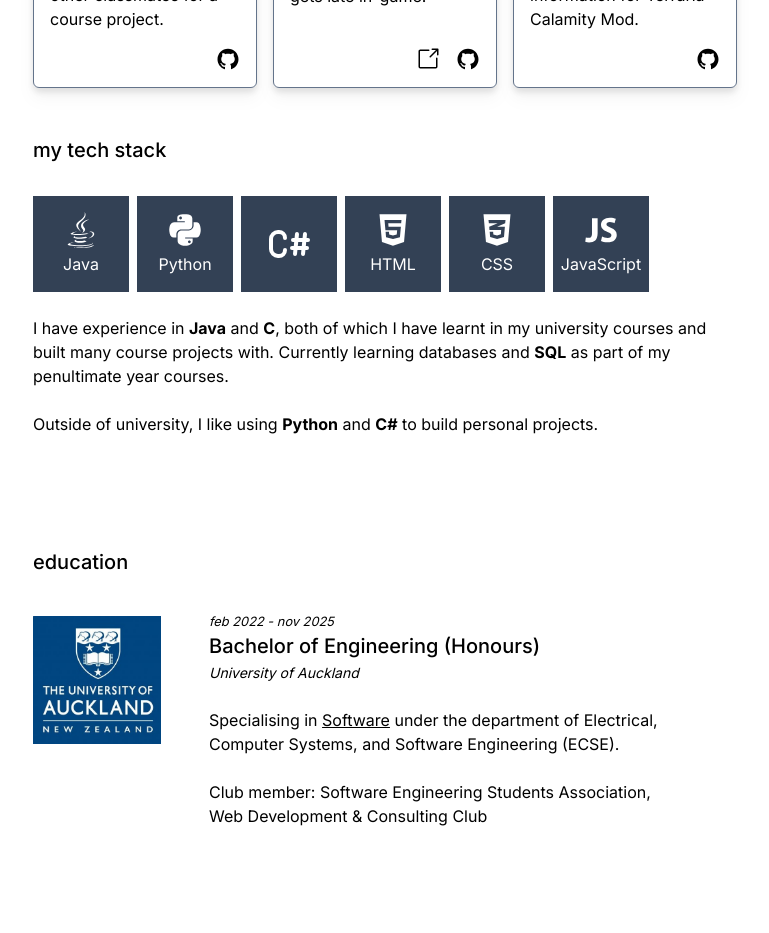
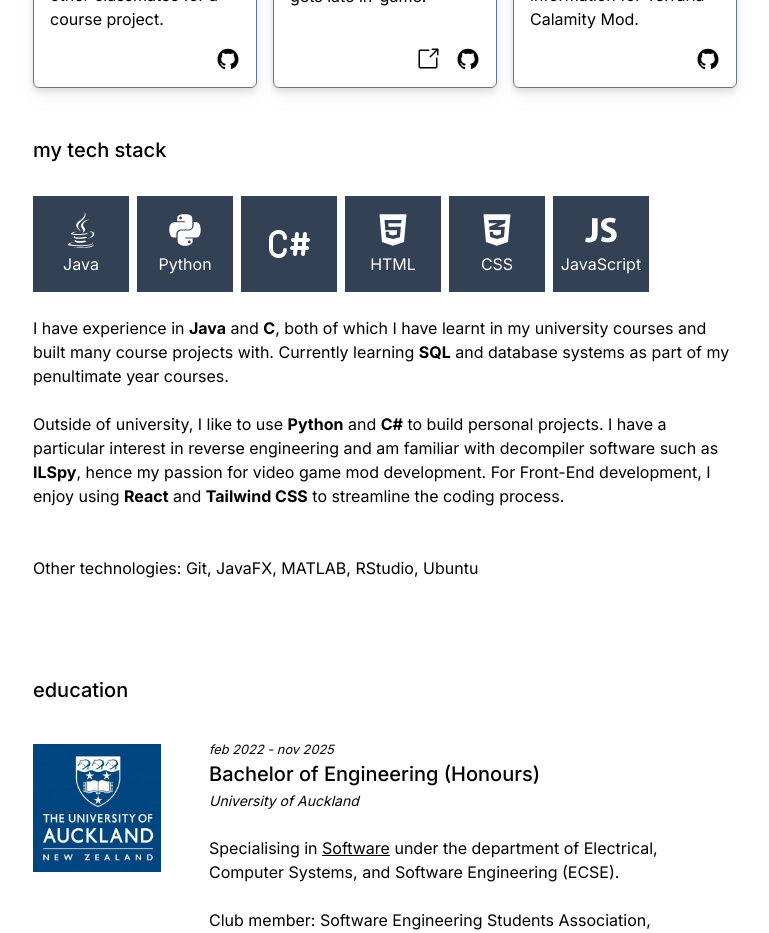
Before and after one commit to twoandtwelve/twoandtwelve.github.io, a React (Vite) app: page / in a window 1280 px wide. Shown: the part 1100-2033 px from the top of the page, without its empty margins (255-1024 px from the left). Built offline with nearby package versions, Linux system fonts and the light colour scheme.

Commit message:
added more in my tech stack section

```diff
--- a/src/components/About.jsx
+++ b/src/components/About.jsx
@@ -10,7 +10,7 @@ import { IoLogoJavascript } from "react-icons/io";
 export default function About() {
     return (
         <section id='about' className='max-w-3xl mx-auto px-8 py-6'>
-            <div className='pb-28'>
+            <div className='pb-24'>
                 <h2 className='mb-8 font-medium text-xl'>my tech stack</h2>
                 <div className='flex flex-col'>
                     <div className='flex gap-2 flex-col sm:flex-row mb-6'>
@@ -45,14 +45,16 @@ export default function About() {
                     <p>
                         I have experience in <strong>Java</strong> and <strong>C</strong>, both of which I have learnt in my
                         university courses and built many course projects with.
-                        Currently learning databases and <strong>SQL</strong> as part of my penultimate year courses.
+                        Currently learning <strong>SQL</strong> and database systems as part of my penultimate year courses.
                         <br/>
                         <br/>
-                        Outside of university, I like using <strong>Python</strong> and <strong>C#</strong> to build personal projects.
-
-
-
-
+                        Outside of university, I like to use <strong>Python</strong> and <strong>C#</strong> to build personal projects.
+                        I have a particular interest in reverse engineering and am familiar with decompiler software such as <strong>ILSpy</strong>, hence my passion for video game mod development.
+                        For Front-End development, I enjoy using <strong>React</strong> and <strong>Tailwind CSS</strong> to streamline the coding process.
+                        <br />
+                        <br />
+                        <br />
+                        Other technologies: Git, JavaFX, MATLAB, RStudio, Ubuntu
                     </p>
                 </div>
             </div>
```
